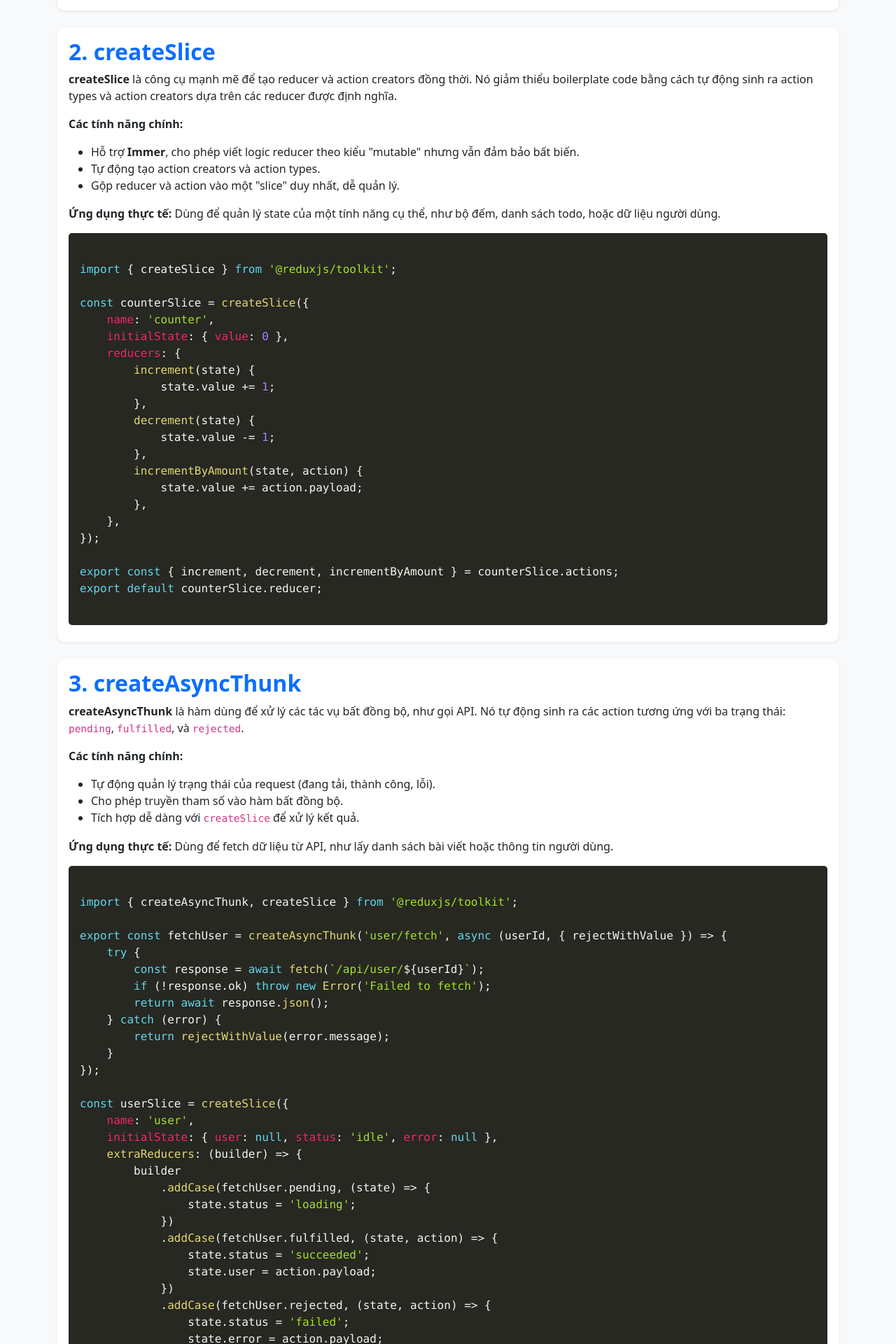
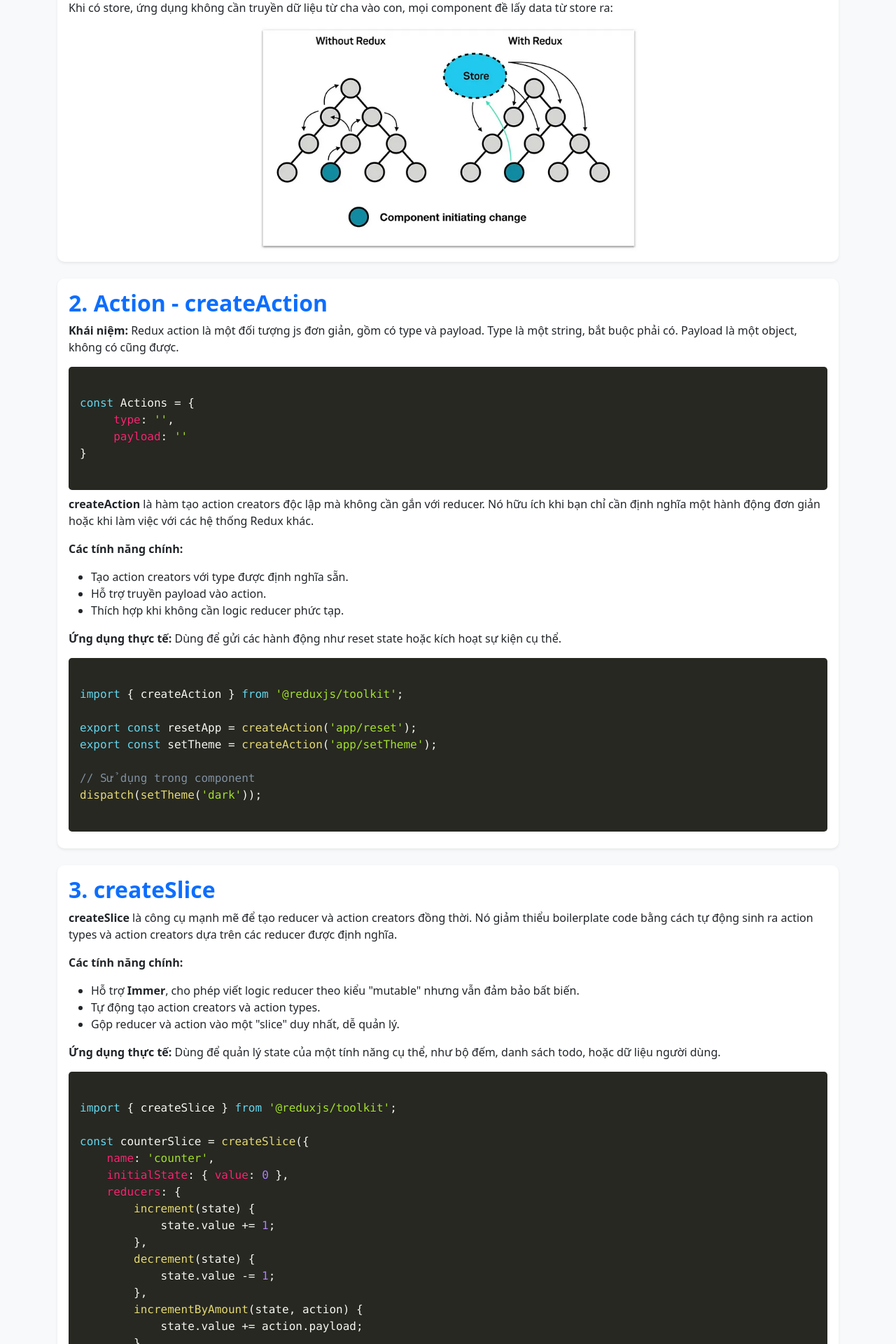
Before and after one commit to NGUYEN-LONG-BS/VPS_FLASK_MY_DEMO_PROJECT, a Flask app: template templates/redux-toolkit.html in a window 1280 px wide. Shown: the part 1370-3290 px from the top of the page at 70% size. Run offline with Flask 3, Linux system fonts and the light colour scheme; the template is opened without the code that fills it, so the values that code supplies are empty; some libraries are stand-ins or nearby versions.

Commit message:
notes about store and action

```diff
--- a/templates/redux-toolkit.html
+++ b/templates/redux-toolkit.html
@@ -55,11 +55,11 @@
             </button>
             <div class="collapse navbar-collapse" id="navbarNav">
                 <ul class="navbar-nav ms-auto">
-                    <li class="nav-item"><a class="nav-link" href="#configureStore">configureStore</a></li>
+                    <li class="nav-item"><a class="nav-link" href="#configureStore">Store</a></li>
+                    <li class="nav-item"><a class="nav-link" href="#createAction">Action</a></li>
                     <li class="nav-item"><a class="nav-link" href="#createSlice">createSlice</a></li>
                     <li class="nav-item"><a class="nav-link" href="#createAsyncThunk">createAsyncThunk</a></li>
                     <li class="nav-item"><a class="nav-link" href="#createReducer">createReducer</a></li>
-                    <li class="nav-item"><a class="nav-link" href="#createAction">createAction</a></li>
                     <li class="nav-item"><a class="nav-link" href="#createSelector">createSelector</a></li>
                     <li class="nav-item"><a class="nav-link" href="#middleware">Middleware</a></li>
                     <li class="nav-item"><a class="nav-link" href="#rtkQuery">RTK Query</a></li>
@@ -79,7 +79,7 @@
         <!-- configureStore -->
         <div id="configureStore" class="card mb-4 shadow-sm">
             <div class="card-body">
-                <h2 class="section-title card-title">1. configureStore</h2>
+                <h2 class="section-title card-title">1. Store - configureStore</h2>
                 <p>
                     <strong>configureStore</strong> là hàm chính để tạo Redux store. Nó đơn giản hóa việc thiết lập store bằng cách tích hợp sẵn các middleware (như <code>redux-thunk</code>), hỗ trợ Redux DevTools, và cho phép cấu hình reducer dễ dàng.
                 </p>
@@ -111,13 +111,59 @@ export default store;
                     alt="Redux Data Flow Diagram"
                     style="width: 50%; display: block; margin: 0 auto;"/>
                 </div>
+                <div>
+                    <p>Khi có store, ứng dụng không cần truyền dữ liệu từ cha vào con, mọi component đề lấy data từ store ra:</p>
+                    <img
+                    src="./redux-store.webp"
+                    alt="Redux Data Flow with store"
+                    style="width: 50%; display: block; margin: 0 auto;"/>
+                </div>
+            </div>
+        </div>
+
+        <!-- createAction -->
+        <div id="createAction" class="card mb-4 shadow-sm">
+            <div class="card-body">
+                <h2 class="section-title card-title">2. Action - createAction</h2>
+                <p>
+                    <strong>Khái niệm:</strong> Redux action là một đối tượng js đơn giản, gồm có type và payload. Type là một string, bắt buộc phải có. Payload là một object, không có cũng được.
+                </p>
+                <pre><code class="language-javascript">
+const Actions = {
+     type: '',
+     payload: ''
+}
+                </code></pre>
+
+                <p>
+                    <strong>createAction</strong> là hàm tạo action creators độc lập mà không cần gắn với reducer. Nó hữu ích khi bạn chỉ cần định nghĩa một hành động đơn giản hoặc khi làm việc với các hệ thống Redux khác.
+                </p>
+                <p>
+                    <strong>Các tính năng chính:</strong>
+                    <ul>
+                        <li>Tạo action creators với type được định nghĩa sẵn.</li>
+                        <li>Hỗ trợ truyền payload vào action.</li>
+                        <li>Thích hợp khi không cần logic reducer phức tạp.</li>
+                    </ul>
+                    <strong>Ứng dụng thực tế:</strong> Dùng để gửi các hành động như reset state hoặc kích hoạt sự kiện cụ thể.
+                </p>
+                <pre><code class="language-javascript">
+import { createAction } from '@reduxjs/toolkit';
+
+export const resetApp = createAction('app/reset');
+export const setTheme = createAction('app/setTheme');
+
+// Sử dụng trong component
+dispatch(setTheme('dark'));
+                </code></pre>
+
             </div>
         </div>
 
         <!-- createSlice -->
         <div id="createSlice" class="card mb-4 shadow-sm">
             <div class="card-body">
-                <h2 class="section-title card-title">2. createSlice</h2>
+                <h2 class="section-title card-title">3. createSlice</h2>
                 <p>
                     <strong>createSlice</strong> là công cụ mạnh mẽ để tạo reducer và action creators đồng thời. Nó giảm thiểu boilerplate code bằng cách tự động sinh ra action types và action creators dựa trên các reducer được định nghĩa.
                 </p>
@@ -158,7 +204,7 @@ export default counterSlice.reducer;
         <!-- createAsyncThunk -->
         <div id="createAsyncThunk" class="card mb-4 shadow-sm">
             <div class="card-body">
-                <h2 class="section-title card-title">3. createAsyncThunk</h2>
+                <h2 class="section-title card-title">4. createAsyncThunk</h2>
                 <p>
                     <strong>createAsyncThunk</strong> là hàm dùng để xử lý các tác vụ bất đồng bộ, như gọi API. Nó tự động sinh ra các action tương ứng với ba trạng thái: <code>pending</code>, <code>fulfilled</code>, và <code>rejected</code>.
                 </p>
@@ -211,7 +257,7 @@ export default userSlice.reducer;
         <!-- createReducer -->
         <div id="createReducer" class="card mb-4 shadow-sm">
             <div class="card-body">
-                <h2 class="section-title card-title">4. createReducer</h2>
+                <h2 class="section-title card-title">5. createReducer</h2>
                 <p>
                     <strong>createReducer</strong> là hàm tạo reducer theo cách thủ công hơn so với <code>createSlice</code>. Nó hỗ trợ hai cú pháp: "map object" (ánh xạ action type với hàm xử lý) và "builder callback" (dùng để xử lý logic phức tạp hơn).
                 </p>
@@ -239,34 +285,6 @@ const counterReducer = createReducer(initialState, {
 });
 
 export default counterReducer;
-                </code></pre>
-            </div>
-        </div>
-
-        <!-- createAction -->
-        <div id="createAction" class="card mb-4 shadow-sm">
-            <div class="card-body">
-                <h2 class="section-title card-title">5. createAction</h2>
-                <p>
-                    <strong>createAction</strong> là hàm tạo action creators độc lập mà không cần gắn với reducer. Nó hữu ích khi bạn chỉ cần định nghĩa một hành động đơn giản hoặc khi làm việc với các hệ thống Redux khác.
-                </p>
-                <p>
-                    <strong>Các tính năng chính:</strong>
-                    <ul>
-                        <li>Tạo action creators với type được định nghĩa sẵn.</li>
-                        <li>Hỗ trợ truyền payload vào action.</li>
-                        <li>Thích hợp khi không cần logic reducer phức tạp.</li>
-                    </ul>
-                    <strong>Ứng dụng thực tế:</strong> Dùng để gửi các hành động như reset state hoặc kích hoạt sự kiện cụ thể.
-                </p>
-                <pre><code class="language-javascript">
-import { createAction } from '@reduxjs/toolkit';
-
-export const resetApp = createAction('app/reset');
-export const setTheme = createAction('app/setTheme');
-
-// Sử dụng trong component
-dispatch(setTheme('dark'));
                 </code></pre>
             </div>
         </div>
```
Also changed, not shown: templates/redux-store.webp (added).
